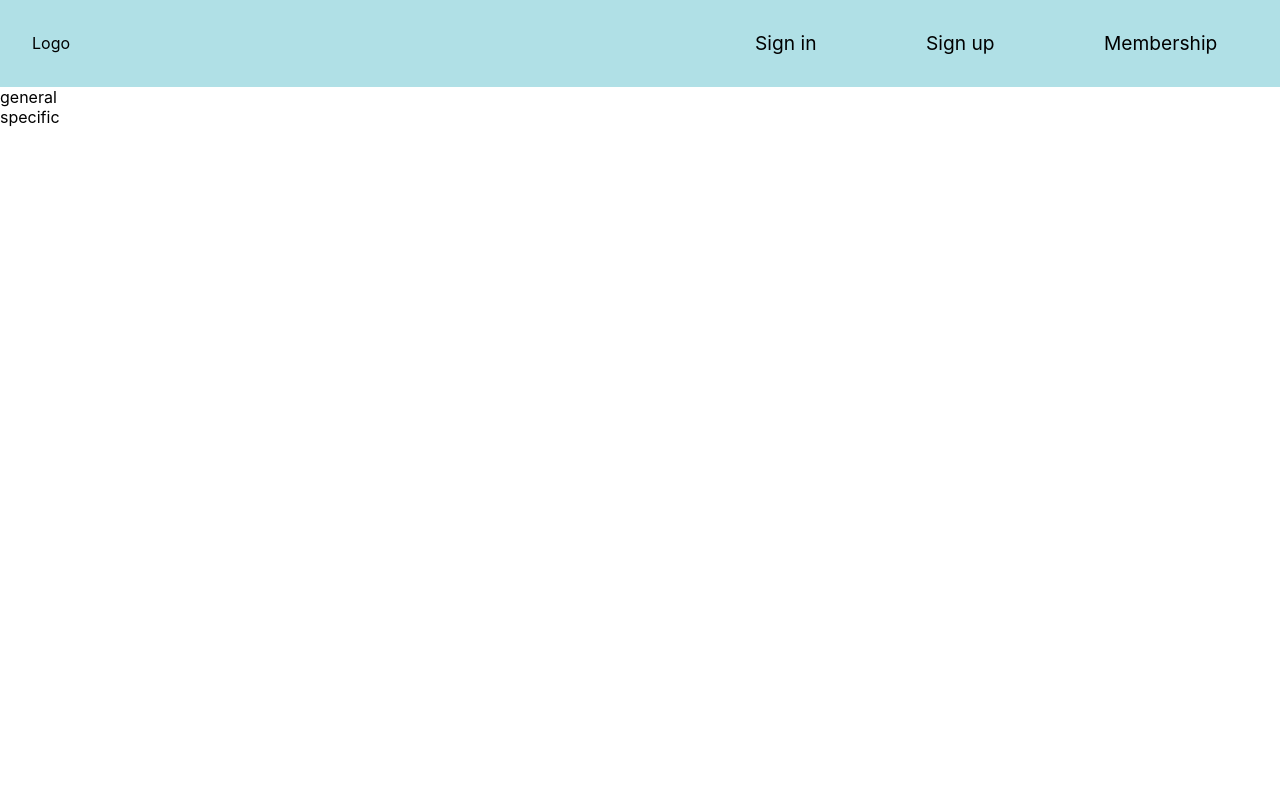
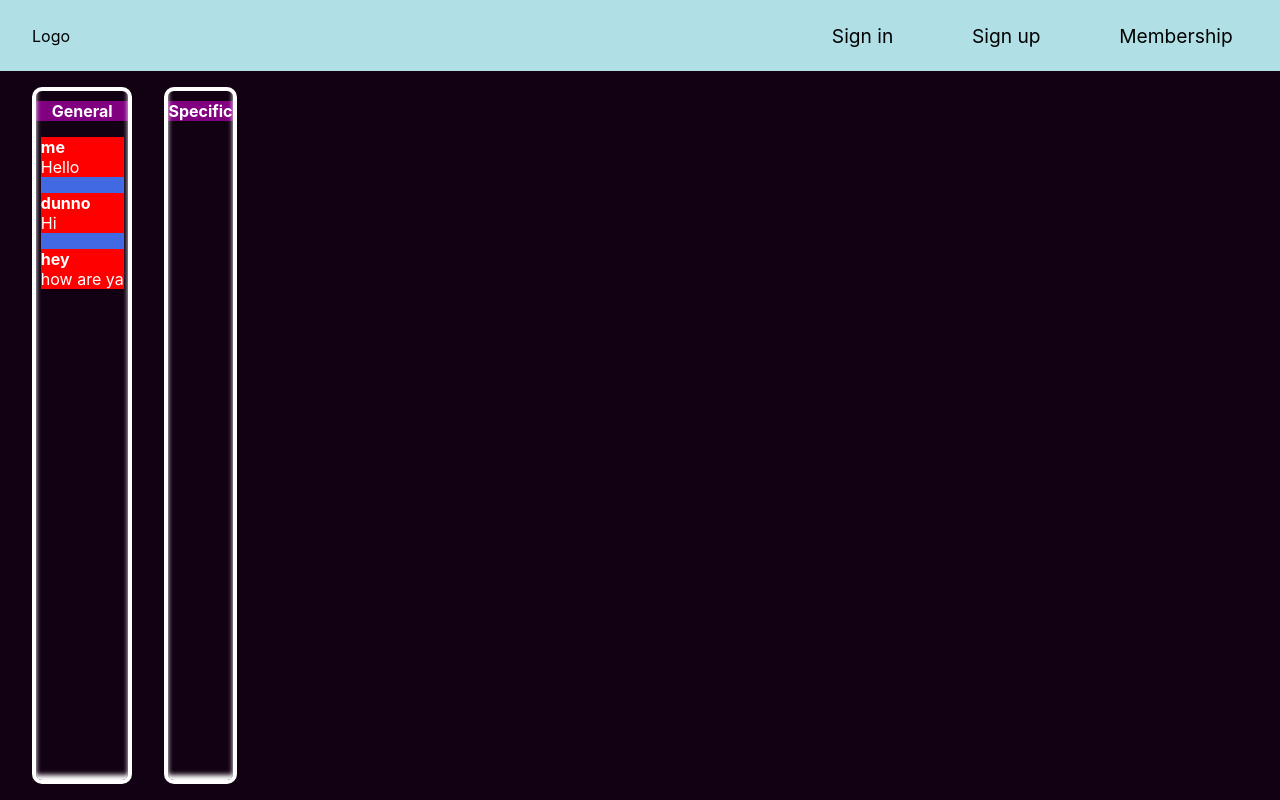
Before and after one commit to FilipyTav/Anon_chat, a React (Create React App) app in the folder client/: page / in a window 1280 px wide. Built offline with nearby package versions, Linux system fonts and the light colour scheme.

Commit message:
Improves styling main page - client

```diff
--- a/client/src/App.tsx
+++ b/client/src/App.tsx
@@ -13,7 +13,23 @@ import Board from "./components/Board";
 const boards: BoardType[] = [
     {
         name: "general",
-        messages: [],
+        messages: [
+            {
+                author: "me",
+                content: "Hello",
+                replies: [],
+            },
+            {
+                author: "dunno",
+                content: "Hi",
+                replies: [],
+            },
+            {
+                author: "hey",
+                content: "how are ya",
+                replies: [],
+            },
+        ],
     },
     {
         name: "specific",
--- a/client/src/components/Boards_menu.tsx
+++ b/client/src/components/Boards_menu.tsx
@@ -12,7 +12,21 @@ const Boards: FC<Props> = ({ boards }): ReactElement => {
             {boards.map((board: BoardType) => {
                 return (
                     <div className="board" key={board.name}>
-                        {board.name}
+                        {/* Displays the name with the first letter uppercased */}
+                        <h3 className="name">{`${board.name
+                            .slice(0, 1)
+                            .toUpperCase()}${board.name.slice(1)}`}</h3>
+
+                        <div className="messages">
+                            {board.messages.map((msg) => {
+                                return (
+                                    <div className="message" key={msg.author}>
+                                        <h2>{msg.author}</h2>
+                                        {msg.content}
+                                    </div>
+                                );
+                            })}
+                        </div>
                     </div>
                 );
             })}
--- a/client/src/helpers/types.tsx
+++ b/client/src/helpers/types.tsx
@@ -1,5 +1,6 @@
 type MessageType = {
     author: string;
+    content: string;
     replies: MessageType[];
 };
 
--- a/client/src/styles/base/_reset.scss
+++ b/client/src/styles/base/_reset.scss
@@ -13,3 +13,15 @@ a {
     text-decoration: none;
     color: inherit;
 }
+
+body {
+    width: 100vw;
+    height: 100vh;
+}
+
+#root {
+    display: grid;
+    grid-template-rows: auto 1fr;
+    width: 100%;
+    height: 100%;
+}
--- a/client/src/styles/helpers/_colors.scss
+++ b/client/src/styles/helpers/_colors.scss
@@ -1,2 +1,9 @@
-$navbar_bg: powderblue;
-$navbar_btn: purple;
+$navbar: (
+    "bg": powderblue,
+    "btn_border": purple,
+);
+
+$boards_menu: (
+    "bg": #120113,
+    "fg": #ffffff,
+);
--- /dev/null
+++ b/client/src/styles/layout/_boards_menu.scss
@@ -0,0 +1,61 @@
+@use "../helpers" as h;
+@use "sass:map";
+
+main.boards {
+    background-color: map.get(h.$boards_menu, "bg");
+    width: 100%;
+    height: 100%;
+
+    padding: 1em 2em;
+
+    display: flex;
+    gap: 2em;
+
+    .board::before {
+        content: "";
+        position: absolute;
+        top: 0;
+        left: 0;
+        width: 100%;
+        height: 100%;
+        box-shadow: inset 0 -5px 5px;
+        z-index: 1;
+        pointer-events: none;
+    }
+
+    .board {
+        color: map.get(h.$boards_menu, "fg");
+        border: 0.3em solid white;
+        border-radius: 10px;
+        padding: 0.6em 0.3em;
+
+        position: relative;
+
+        display: flex;
+        flex-flow: column nowrap;
+        gap: 1em;
+
+        // Temporary, gonna change to minmax
+        // max-height: 100px;
+        // max-width: 200px;
+
+        overflow: hidden;
+
+        .name {
+            text-align: center;
+            background: purple;
+            margin: 0 -0.3em;
+        }
+
+        .messages {
+            background: royalblue;
+            display: flex;
+            flex-flow: column nowrap;
+            gap: 1em;
+        }
+
+        .message {
+            background: red;
+        }
+    }
+}
--- a/client/src/styles/layout/_index.scss
+++ b/client/src/styles/layout/_index.scss
@@ -1 +1,2 @@
 @forward "navbar";
+@forward "boards_menu";
--- a/client/src/styles/layout/_navbar.scss
+++ b/client/src/styles/layout/_navbar.scss
@@ -1,9 +1,12 @@
 @use "../helpers" as h;
+@use "sass:map";
+
+$btn: map.get(h.$navbar, "btn_border");
 
 nav {
     justify-content: space-between;
     padding: 1em 2em;
-    background: h.$navbar_bg;
+    background: map.get(h.$navbar, "bg");
     align-items: center;
 
     &,
@@ -19,7 +22,7 @@ nav {
             z-index: 0;
 
             &:hover {
-                color: h.$navbar_btn;
+                color: map.get(h.$navbar, "btn_border");
             }
 
             &::before,
@@ -39,16 +42,16 @@ nav {
             }
 
             &::before {
-                border-top: 0.2em solid h.$navbar_btn;
-                border-bottom: 0.2em solid h.$navbar_btn;
+                border-top: 0.2em solid map.get(h.$navbar, "btn_border");
+                border-bottom: 0.2em solid map.get(h.$navbar, "btn_border");
                 transform: scale(0, 1);
-                background-color: darken(h.$navbar_bg, 20%);
+                background-color: darken(map.get(h.$navbar, "bg"), 20%);
                 z-index: -1;
             }
 
             &::after {
-                border-left: 0.2em solid h.$navbar_btn;
-                border-right: 0.2em solid h.$navbar_btn;
+                border-left: 0.2em solid map.get(h.$navbar, "btn_border");
+                border-right: 0.2em solid map.get(h.$navbar, "btn_border");
                 transform: scale(1, 0);
             }
 
@@ -64,7 +67,7 @@ nav {
         a {
             font-size: 1.2em;
             user-select: none;
-            padding: 0.8em 1.6em;
+            padding: 0.4em 0.8em;
             display: inline-block;
         }
     }
```
